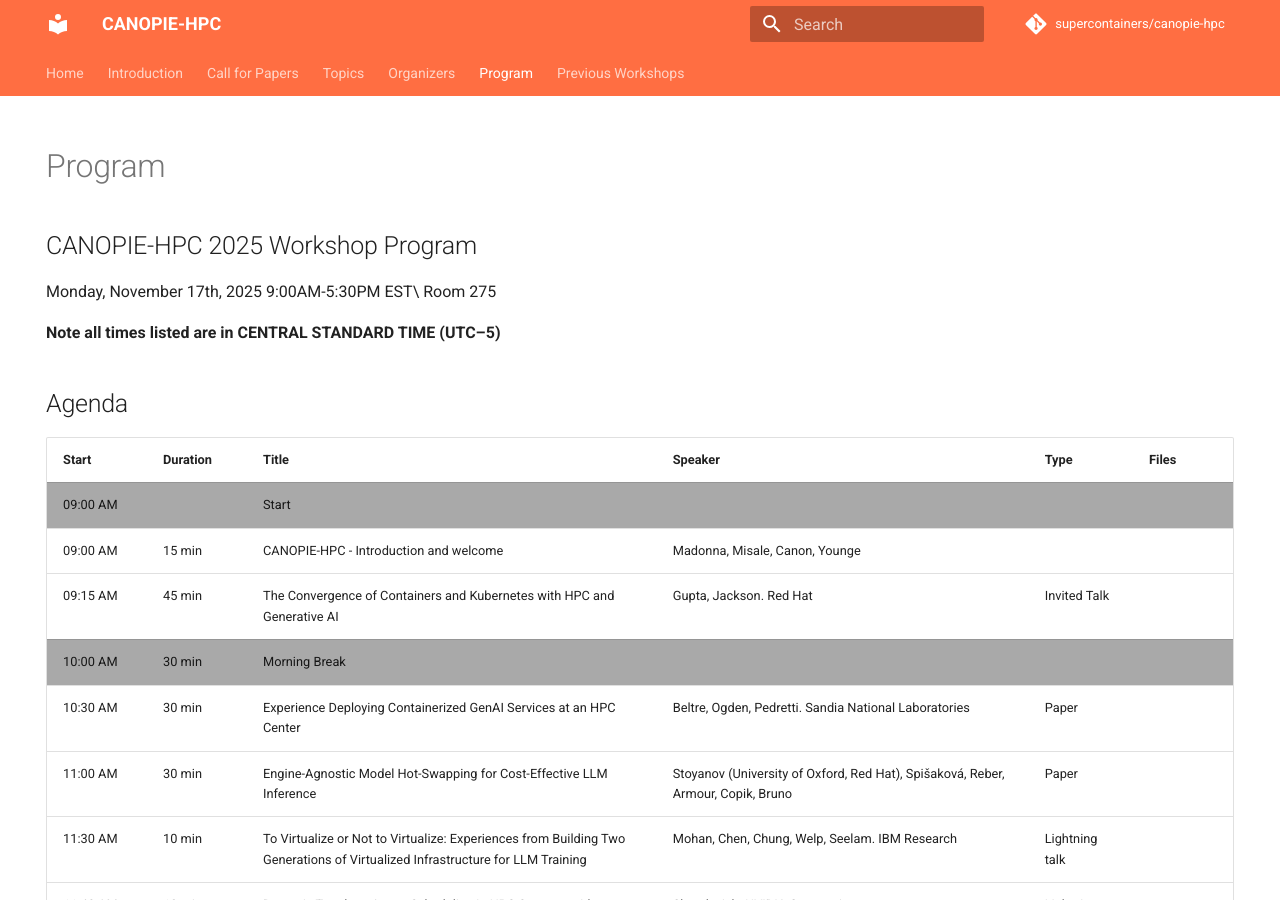
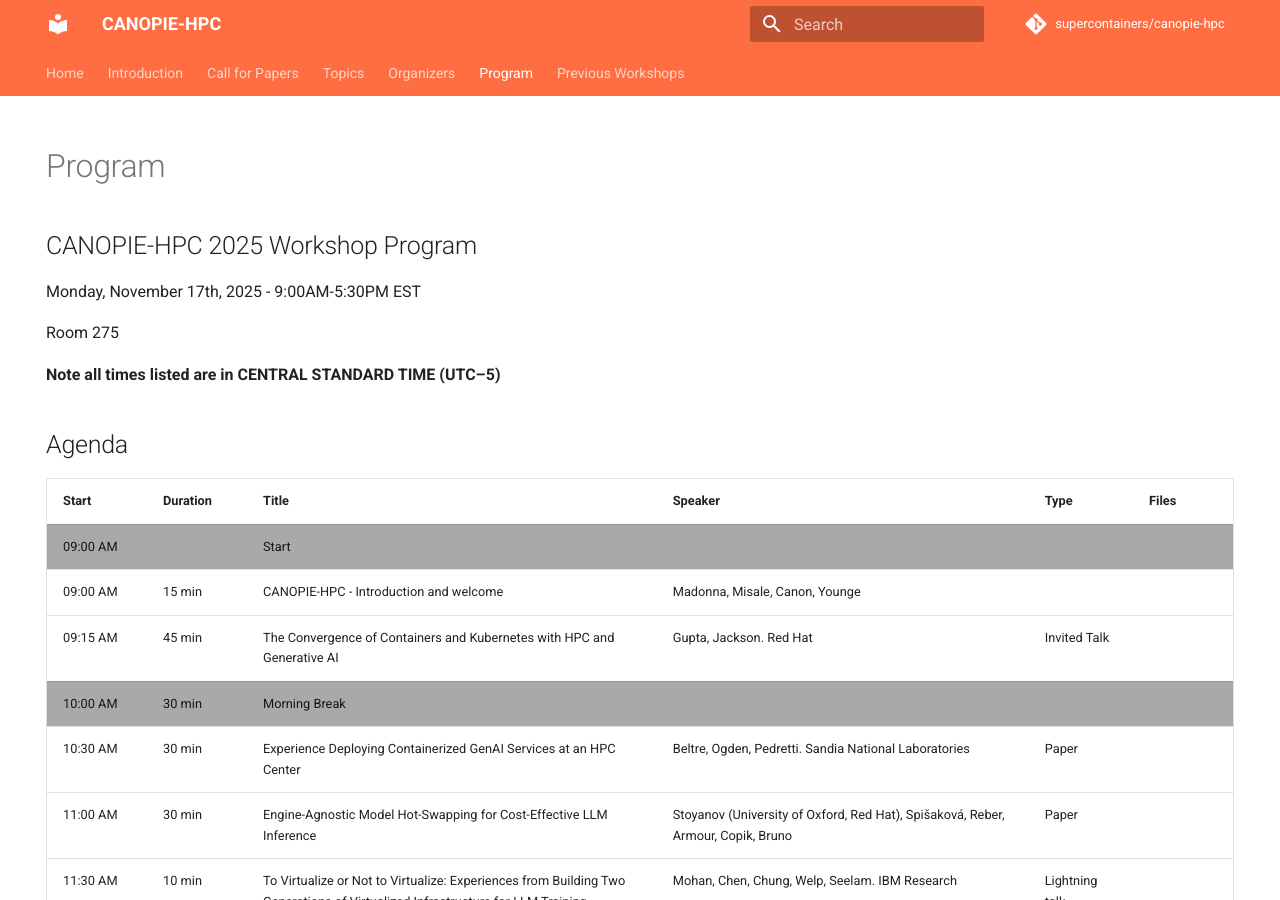
Before and after one commit to supercontainers/canopie-hpc, an MkDocs documentation site: the page built from docs/program.md, in a window 1280 px wide and 900 px high. Built offline with MkDocs 1.6.1 and Material for MkDocs 9.7.7, drawn with Linux system fonts in a browser that asks for light colours; comment, search, counter and statistics services are not loaded.

```diff
--- a/docs/program.md
+++ b/docs/program.md
@@ -5,8 +5,8 @@ hide:
 ---
 
 ## CANOPIE-HPC 2025 Workshop Program
-Monday, November 17th, 2025
-9:00AM-5:30PM EST\
+Monday, November 17th, 2025 - 9:00AM-5:30PM EST
+
 Room 275
 
 **Note all times listed are in CENTRAL STANDARD TIME (UTC–5)**
```
